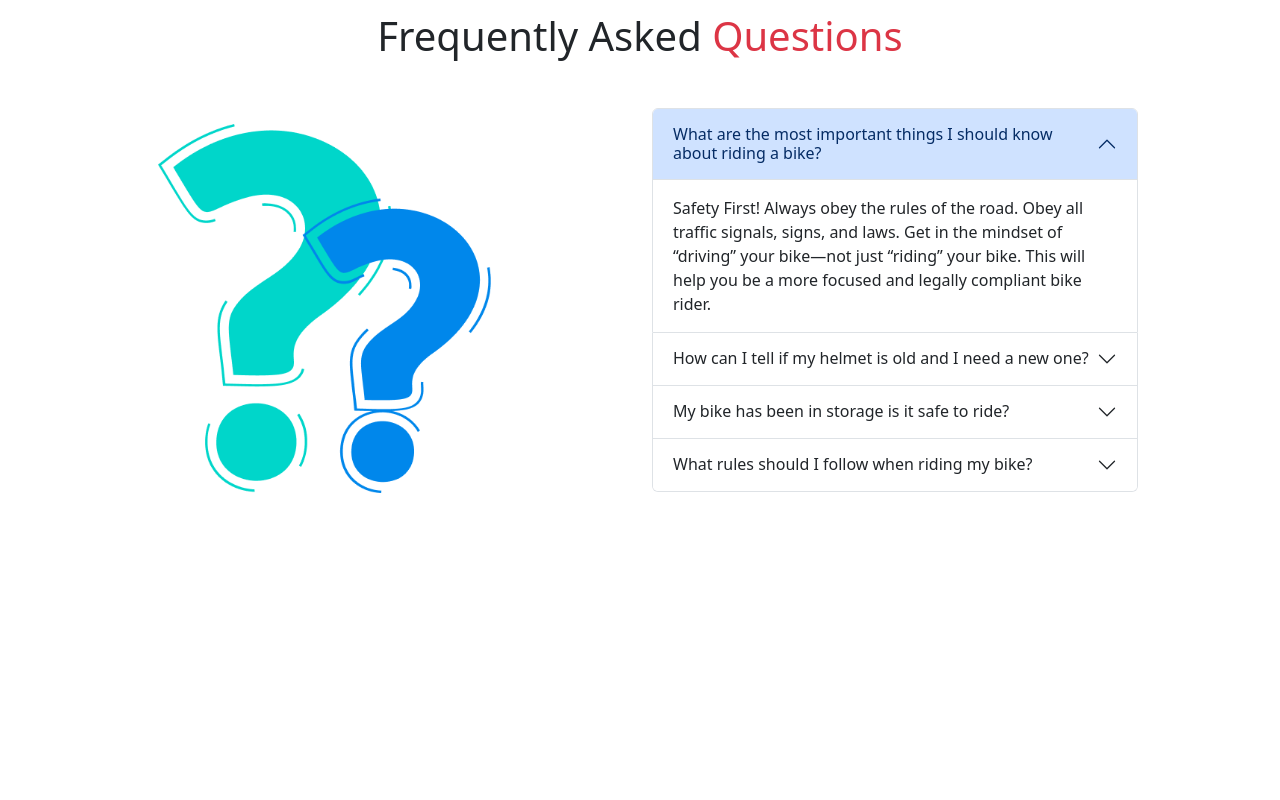
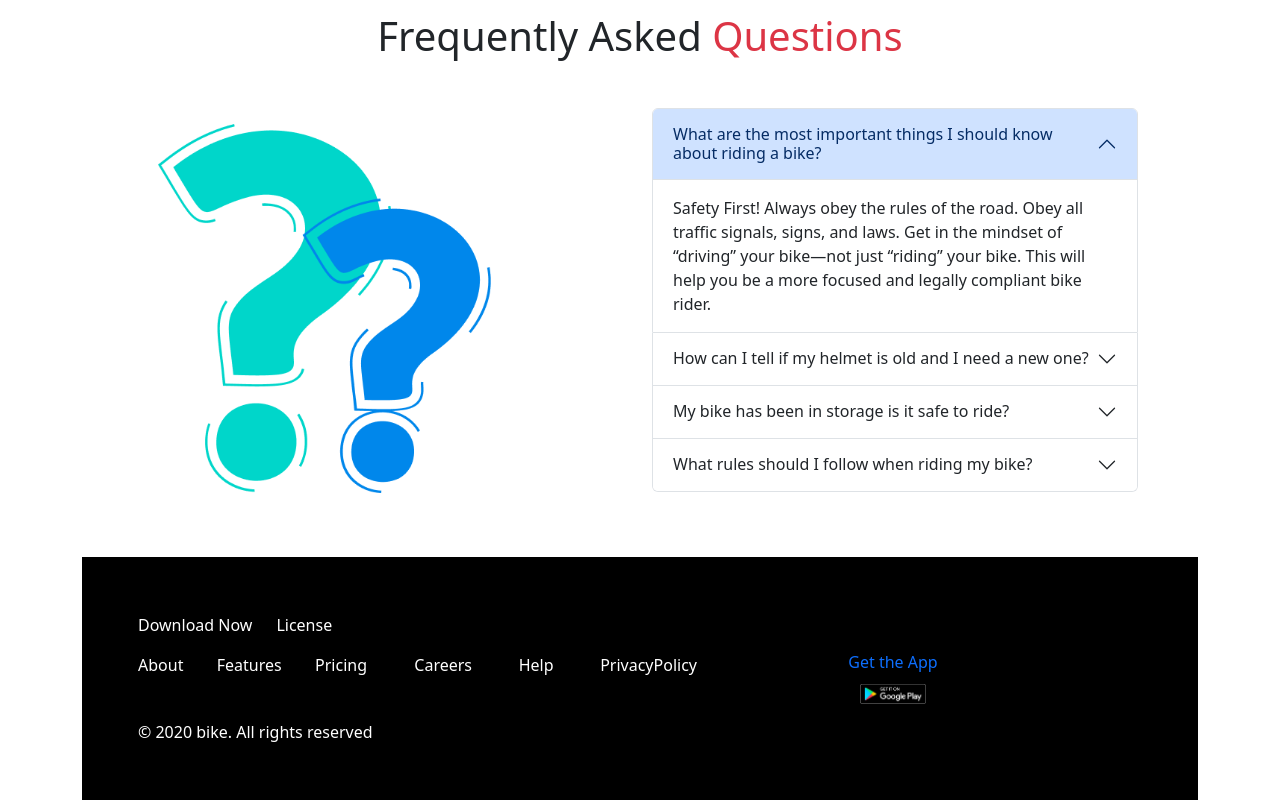
Before and after one commit to TofaelislamFaruk01/bikerz-zone, a plain HTML site: page index.html in a window 1280 px wide. Shown: the part 2175-2975 px from the top of the page. Before the commit the page ends 2732 px from the top, so only its background shows below. Drawn offline with nearby package versions, Linux system fonts and the light colour scheme.

Commit message:
footer part added and finally checked...

```diff
--- a/index.html
+++ b/index.html
@@ -301,6 +301,73 @@
             </div>
         </section>
     </main>
+    <!-- <footer class="bg-black">
+        <div class="container text-white d-flex flex-column align-items-center">
+            <div class="row">
+                <div class="col-12 mt-4">
+                    <div>
+                        <a class="text-decoration-none text-white me-4" href="http://">Download Now</a>
+                        <a class="text-decoration-none text-white " href="http://">License</a>
+                    </div>
+                </div>
+                <div class="col-12 col-lg-6 my-4 p-3">
+                        <a class="text-decoration-none text-white " href="http://">About</a>
+                        <a class="text-decoration-none text-white ms-4 " href="http://">Features</a>
+                        <a class="text-decoration-none text-white ms-4 " href="http://">Pricing</a>
+                        <a class="text-decoration-none text-white ms-4" href="http://">Careers</a>
+                        <a class="text-decoration-none text-white ms-4 " href="http://">Help</a>
+                        <a class="text-decoration-none text-white ms-4" href="http://">PrivacyPolicy</a>
+
+                </div>
+                <div class="col-12 col-lg-6 text-center">
+                    <h6 class="text-primary mb-3">Get the App</h4>
+                    <img src="/images/android.png" style="width:20%;" alt="" srcset="">
+                </div>
+                <p class="my-3">© 2020 bike. All rights reserved</p>
+
+
+            </div>
+        </div>
+
+    </footer> -->
+
+    <footer class=" container bg-black p-2">
+        <div class="m-3 m-lg-5">
+            <div class="row g-2">
+                <div class="col-12">
+                    <ul class="list-unstyled d-flex">
+                            <li><a class="text-decoration-none text-white me-2" href="http://">Download Now</li>
+                            <li><a class="text-decoration-none text-white " href="http://">License</a></li>
+                    </ul>
+                </div>
+            </div>
+            <div class="row g-2">
+                <div class="col-8 col-sm-6 col-md-4 col-lg-3">
+                    <ul class="list-unstyled d-flex flex-wrap flex-lg-nowrap justify-content-between">
+                        <li><a class="text-decoration-none text-white" href="http://">About</a></li>
+                        <li><a class="text-decoration-none text-white" href="http://">Features</a></li>
+                        <li><a class="text-decoration-none text-white me-3" href="http://">Pricing</a></li>
+                    </ul>
+                </div>
+                <div class="col-10 col-sm-6 col-md-4 col-lg-4">
+                    <ul class="list-unstyled d-flex flex-wrap flex-lg-nowrap justify-content-between justify-content-lg-around">
+                        <a class="text-decoration-none text-white" href="http://">Careers</a>
+                        <a class="text-decoration-none text-white" href="http://">Help</a>
+                        <a class="text-decoration-none text-white" href="http://">PrivacyPolicy</a>
+
+                    </ul>
+                </div>
+                <div class="col-6 col-md-4 text-center">
+                    <h6 class="text-primary">Get the App</h4>
+                    <img src="/images/android.png" style="width:20%;" alt="" srcset="">
+                </div>
+
+            </div>
+            <p class="my-3 text-white">© 2020 bike. All rights reserved</p>
+
+        </div>
+
+    </footer>
     <!-- bootstrap js file -->
     <script src="https://cdn.jsdelivr.net/npm/bootstrap@5.3.0-alpha1/dist/js/bootstrap.bundle.min.js"
         integrity="sha384-w76AqPfDkMBDXo30jS1Sgez6pr3x5MlQ1ZAGC+nuZB+EYdgRZgiwxhTBTkF7CXvN"
```
